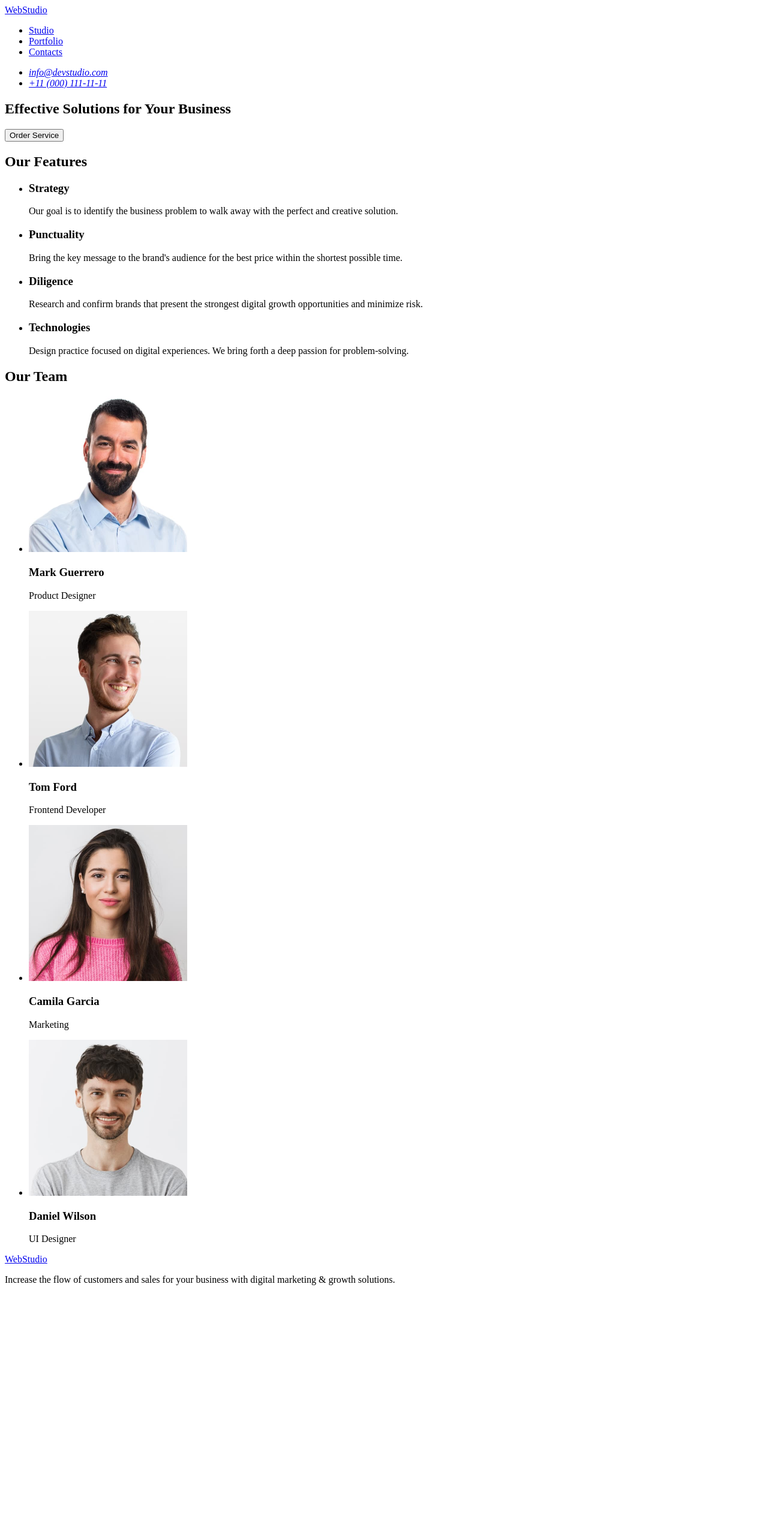
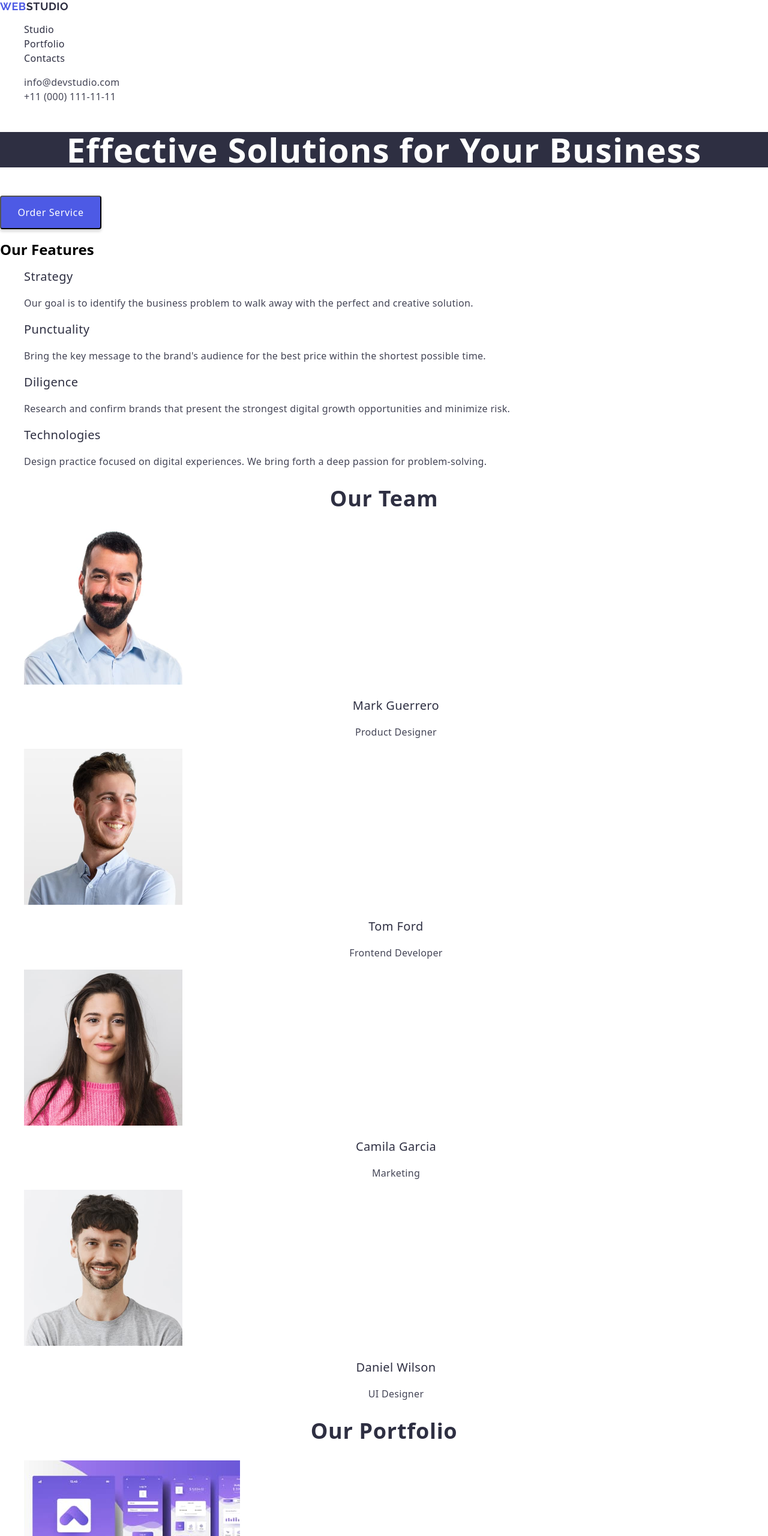
Before and after one commit to igor-pavlikovsky/goit-markup-hw-02, a plain HTML site: page index.html in a window 1280 px wide. Shown: the top 2560 px of the page at 60% size. Before the commit the page ends 2158 px from the top, so only its background shows below. Drawn offline with nearby package versions, Linux system fonts and the light colour scheme.

Commit message:
add css styles

```diff
--- /dev/null
+++ b/css/styles.css
@@ -0,0 +1,209 @@
+.body {
+    font-family: "Roboto", "Raleway" sans-serif;
+    color: #434455;
+    background-color: #FFFFFF;
+}
+
+ul, ol {
+list-style: none;
+}
+
+a {
+    text-decoration: none;
+}
+
+.logo {
+    font-family: "Raleway", sans-serif;
+    font-weight: 700;
+    font-size: 18px;
+    line-height: 1.17;
+    letter-spacing: 0.03em;
+    text-transform: uppercase;
+    color: #4d5ae5;
+}
+
+.logo-part {
+color: #2e2f42;
+}
+
+.nav-link {
+font-weight: 500;
+    font-size: 16px;
+    line-height: 1.5;
+    letter-spacing: 0.02em;
+    color: #2e2f42;
+}
+
+.nav-link:hover,
+.nav-link:focus {
+    color: #404bbf;
+}
+
+.address {
+font-style: normal;
+}
+
+.address-link {
+    font-size: 16px;
+    line-height: 1.5;
+    letter-spacing: 0.02em;
+    color: #434455;
+}
+
+.address-link:hover,
+.address-link:focus {
+    color: #404bbf;
+}
+
+.hero-title {
+        font-weight: 700;
+        font-size: 56px;
+        line-height: 1.07;
+        letter-spacing: 0.02em;
+        text-align: center;
+        color: #fff;
+        background-color: #2e2f42;
+}
+
+.hero-button {
+
+    cursor: pointer;
+    border-radius: 4px;
+        width: 169px;
+        height: 56px;
+        box-shadow: 0 4px 4px 0 rgba(0, 0, 0, 0.15);
+        background: #4d5ae5;
+        font-weight: 500;
+        font-size: 16px;
+        line-height: 1.5;
+        letter-spacing: 0.04em;
+        color: #fff;
+}
+
+.hero-button:hover,
+.hero-button:focus {
+    background: #404bbf;
+}
+
+.features {}
+
+.features-title {}
+
+.features-list {}
+
+.features-list-item {}
+
+.features-list-title {
+        font-weight: 500;
+        font-size: 20px;
+        line-height: 1.2;
+        letter-spacing: 0.02em;
+        color: #2e2f42;
+}
+
+.features-list-text {
+        font-size: 16px;
+        line-height: 1.5;
+        letter-spacing: 0.02em;
+        color: #434455;
+}
+
+.team {}
+
+.team-title {
+        font-weight: 700;
+        font-size: 36px;
+        line-height: 1.11;
+        letter-spacing: 0.02em;
+        text-transform: capitalize;
+        text-align: center;
+        color: #2e2f42;
+}
+
+.team-list {}
+
+.team-list-item {}
+
+.team-list-avatar {
+    width: 264px;
+        height: 260px;
+}
+
+.team-list-title {
+        font-weight: 500;
+        font-size: 20px;
+        line-height: 1.2;
+        letter-spacing: 0.02em;
+        text-align: center;
+        color: #2e2f42;
+}
+
+.team-list-text {
+        font-weight: 400;
+        font-size: 16px;
+        line-height: 1.5;
+        letter-spacing: 0.02em;
+        text-align: center;
+        color: #434455;
+}
+
+.portfolio {}
+
+.portfolio-title {
+        font-weight: 700;
+        font-size: 36px;
+        line-height: 1.11;
+        letter-spacing: 0.02em;
+        text-transform: capitalize;
+        text-align: center;
+        color: #2e2f42;
+}
+
+.portfolio-list {}
+
+.portfolio-list-item {}
+
+.portfolio-list-picture {
+    width: 360px;
+        height: 300px;
+}
+
+.portfolio-list-name {
+        font-weight: 500;
+        font-size: 20px;
+        line-height: 1.2;
+        letter-spacing: 0.02em;
+        color: #2e2f42;
+}
+
+.portfolio-list-text {
+        font-size: 16px;
+        line-height: 1.5;
+        letter-spacing: 0.02em;
+        color: #434455;
+}
+
+.footer {
+    background: #2e2f42;
+}
+
+.footer-logo {
+font-family: "Raleway", sans-serif;
+    font-weight: 700;
+    font-size: 18px;
+    line-height: 1.16667;
+    letter-spacing: 0.03em;
+    text-transform: uppercase;
+    color: #4d5ae5;
+}
+
+.footer-logo-part {
+    color: #f4f4fd;
+}
+
+.footer-text {
+        font-size: 16px;
+        line-height: 1.5;
+        letter-spacing: 0.02em;
+        color: #f4f4fd;
+}
--- a/index.html
+++ b/index.html
@@ -4,109 +4,208 @@
     <meta charset="UTF-8" />
     <meta name="viewport" content="width=device-width, initial-scale=1.0" />
     <title>Document</title>
+    <link rel="preconnect" href="https://fonts.googleapis.com" />
+    <link rel="preconnect" href="https://fonts.gstatic.com" crossorigin />
+    <link
+      href="https://fonts.googleapis.com/css2?family=Raleway:wght@700&family=Roboto:wght@400;500;700&display=swap"
+      rel="stylesheet"
+    />
+    <link
+      rel="stylesheet"
+      href="https://cdnjs.cloudflare.com/ajax/libs/modern-normalize/2.0.0/modern-normalize.min.css"
+      integrity="sha512-4xo8blKMVCiXpTaLzQSLSw3KFOVPWhm/TRtuPVc4WG6kUgjH6J03IBuG7JZPkcWMxJ5huwaBpOpnwYElP/m6wg=="
+      crossorigin="anonymous"
+      referrerpolicy="no-referrer"
+    />
+    <link rel="stylesheet" href="./css/styles.css" />
   </head>
   <body>
     <header>
       <nav>
-        <a href="./index.html">WebStudio</a>
+        <a class="logo" href="./index.html"
+          >Web<span class="logo-part">Studio</span></a
+        >
         <ul>
           <li>
-            <a href="#studio">Studio</a>
+            <a class="nav-link" href="#studio">Studio</a>
           </li>
           <li>
-            <a href="#portfolio">Portfolio</a>
+            <a class="nav-link" href="#portfolio">Portfolio</a>
           </li>
           <li>
-            <a href="#contacts">Contacts</a>
+            <a class="nav-link" href="#contacts">Contacts</a>
           </li>
         </ul>
       </nav>
-      <address>
+      <address class="address">
         <ul>
-          <li><a href="mailto:info@devstudio.com">info@devstudio.com</a></li>
-          <li><a href="tel:+110001111111">+11 (000) 111-11-11</a></li>
+          <li>
+            <a class="address-link" href="mailto:info@devstudio.com"
+              >info@devstudio.com</a
+            >
+          </li>
+          <li>
+            <a class="address-link" href="tel:+110001111111"
+              >+11 (000) 111-11-11</a
+            >
+          </li>
         </ul>
       </address>
     </header>
     <main>
-      <section>
-        <h1>Effective Solutions for Your Business</h1>
-        <button type="button">Order Service</button>
+      <section class="hero">
+        <h1 class="hero-title">Effective Solutions for Your Business</h1>
+        <button class="hero-button" type="button">Order Service</button>
       </section>
-      <section>
-        <h2>Our Features</h2>
-        <ul>
-          <li>
-            <h3>Strategy</h3>
-            <p>
+      <section class="features">
+        <h2 class="features-title">Our Features</h2>
+        <ul class="features-list">
+          <li class="features-list-item">
+            <h3 class="features-list-title">Strategy</h3>
+            <p class="features-list-text">
               Our goal is to identify the business problem to walk away with the
               perfect and creative solution.
             </p>
           </li>
-          <li>
-            <h3>Punctuality</h3>
-            <p>
+          <li class="features-list-item">
+            <h3 class="features-list-title">Punctuality</h3>
+            <p class="features-list-text">
               Bring the key message to the brand's audience for the best price
               within the shortest possible time.
             </p>
           </li>
-          <li>
-            <h3>Diligence</h3>
-            <p>
+          <li class="features-list-item">
+            <h3 class="features-list-title">Diligence</h3>
+            <p class="features-list-text">
               Research and confirm brands that present the strongest digital
               growth opportunities and minimize risk.
             </p>
           </li>
-          <li>
-            <h3>Technologies</h3>
-            <p>
+          <li class="features-list-item">
+            <h3 class="features-list-title">Technologies</h3>
+            <p class="features-list-text">
               Design practice focused on digital experiences. We bring forth a
               deep passion for problem-solving.
             </p>
           </li>
         </ul>
       </section>
-      <section>
-        <h2>Our Team</h2>
-        <ul>
-          <li>
+      <section class="team">
+        <h2 class="team-title">Our Team</h2>
+        <ul class="team-list">
+          <li class="team-list-item">
             <img
+              class="team-list-avatar"
               src="./images/img1.jpg"
               alt="photo Mark Guerrero"
               width="264"
             />
-            <h3>Mark Guerrero</h3>
-            <p>Product Designer</p>
+            <h3 class="team-list-title">Mark Guerrero</h3>
+            <p class="team-list-text">Product Designer</p>
           </li>
-          <li>
-            <img src="./images/img2.jpg" alt="photo Tom Ford" width="264" />
-            <h3>Tom Ford</h3>
-            <p>Frontend Developer</p>
+          <li class="team-list-item">
+            <img
+              class="team-list-avatar"
+              src="./images/img2.jpg"
+              alt="photo Tom Ford"
+              width="264"
+            />
+            <h3 class="team-list-title">Tom Ford</h3>
+            <p class="team-list-text">Frontend Developer</p>
           </li>
-          <li>
+          <li class="team-list-item">
             <img
+              class="team-list-avatar"
               src="./images/img3.jpg"
               alt="photo Camila Garcia"
               width="264"
             />
-            <h3>Camila Garcia</h3>
-            <p>Marketing</p>
+            <h3 class="team-list-title">Camila Garcia</h3>
+            <p class="team-list-text">Marketing</p>
           </li>
-          <li>
+          <li class="team-list-item">
             <img
+              class="team-list-avatar"
               src="./images/img4.jpg"
               alt="photo Daniel Wilson"
               width="264"
             />
-            <h3>Daniel Wilson</h3>
-            <p>UI Designer</p>
+            <h3 class="team-list-title">Daniel Wilson</h3>
+            <p class="team-list-text">UI Designer</p>
+          </li>
+        </ul>
+      </section>
+      <section class="portfolio">
+        <h2 class="portfolio-title">Our Portfolio</h2>
+        <ul class="portfolio-list">
+          <li class="portfolio-list-item">
+            <img
+              class="portfolio-list-picture"
+              src="./images/img5.jpg"
+              alt="Banking App"
+              width="264"
+            />
+            <h3 class="portfolio-list-name">Banking App</h3>
+            <p class="portfolio-list-text">App</p>
+          </li>
+          <li class="portfolio-list-item">
+            <img
+              class="portfolio-list-picture"
+              src="./images/img6.jpg"
+              alt="Cashless Payment"
+              width="264"
+            />
+            <h3 class="portfolio-list-name">Cashless Payment</h3>
+            <p class="portfolio-list-text">Marketing</p>
+          </li>
+          <li class="portfolio-list-item">
+            <img
+              class="portfolio-list-picture"
+              src="./images/img7.jpg"
+              alt="Meditation App"
+              width="264"
+            />
+            <h3 class="portfolio-list-name">Meditation App</h3>
+            <p class="portfolio-list-text">App</p>
+          </li>
+          <li class="portfolio-list-item">
+            <img
+              class="portfolio-list-picture"
+              src="./images/img8.jpg"
+              alt="Taxi Service"
+              width="264"
+            />
+            <h3 class="portfolio-list-name">Taxi Service</h3>
+            <p class="portfolio-list-text">Marketing</p>
+          </li>
+          <li class="portfolio-list-item">
+            <img
+              class="portfolio-list-picture"
+              src="./images/img9.jpg"
+              alt="Screen Illustrations"
+              width="264"
+            />
+            <h3 class="portfolio-list-name">Screen Illustrations</h3>
+            <p class="portfolio-list-text">Design</p>
+          </li>
+          <li class="portfolio-list-item">
+            <img
+              class="portfolio-list-picture"
+              src="./images/img10.jpg"
+              alt="Online Courses"
+              width="264"
+            />
+            <h3 class="portfolio-list-name">Online Courses</h3>
+            <p class="portfolio-list-text">Marketing</p>
           </li>
         </ul>
       </section>
     </main>
-    <footer>
-      <a href="./index.html">WebStudio</a>
-      <p>
+    <footer class="footer">
+      <a class="footer-logo" href="./index.html"
+        >Web<span class="footer-logo-part">Studio</span></a
+      >
+      <p class="footer-text">
         Increase the flow of customers and sales for your business with digital
         marketing & growth solutions.
       </p>
```
Also changed, not shown: images/img10.jpg (added), images/img5.jpg (added), images/img6.jpg (added), images/img7.jpg (added), images/img8.jpg (added), images/img9.jpg (added), 2 other files.
